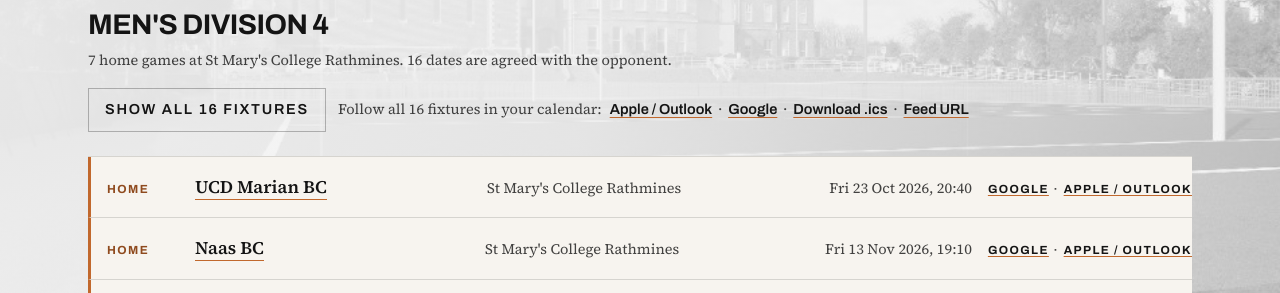
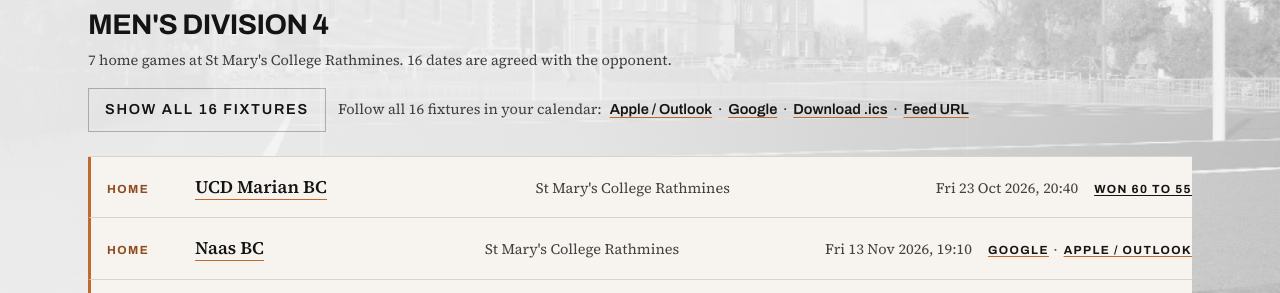
Before and after one commit to iddodi33/rbc-website, a plain HTML site: page fixtures.html in a window 1280 px wide. Shown: the part 482-775 px from the top of the page. Drawn offline with Linux system fonts and the light colour scheme.

Commit message:
Add result: D6 r3 v Tolka Rovers Eclipse, show played scores on fixtures page

```diff
--- a/css/layout.css
+++ b/css/layout.css
@@ -1193,6 +1193,17 @@
   color: var(--text-muted);        /* 6.9:1 on paper */
 }
 
+/* A played row shows the score in the status slot, linked to the results
+   page. Win or Loss is spelled out as a word, never colour alone. */
+.fixture--played .fixture__status {
+  color: var(--text);
+}
+.fixture__result-link {
+  color: inherit;
+  text-decoration: underline;
+  text-underline-offset: 0.2em;
+}
+
 /* The calendar links take the status slot on a confirmed row, in the same
    caps styling as the badge they replace. */
 .fixture__cal {
--- a/fixtures.html
+++ b/fixtures.html
@@ -297,12 +297,32 @@
         return;
       }
 
+      /* Played games: results.json is optional here. If it fails to load the
+         page renders exactly as before, with no played state. Linked to a
+         fixture by division id and round, the same key scripts/checkresults.js
+         enforces. */
+      var RESULTS = {};
+
+      var resultsReq = fetch("results.json", { cache: "no-cache" })
+        .then(function (response) { return response.ok ? response.json() : null; })
+        .then(function (data) {
+          ((data && data.results) || []).forEach(function (r) {
+            if (r && r.final && typeof r.final.rbc === "number" && typeof r.final.opponent === "number") {
+              RESULTS[r.division + "/" + r.round] = r;
+            }
+          });
+        })
+        .catch(function () { /* no played state */ });
+
       fetch("fixtures.json", { cache: "no-cache" })
         .then(function (response) {
           if (!response.ok) {
             throw new Error("HTTP " + response.status);
           }
           return response.json();
+        })
+        .then(function (data) {
+          return resultsReq.then(function () { return data; });
         })
         .then(render)
         .catch(function () {
@@ -352,7 +372,7 @@
         return /^\d{2}:\d{2}$/.test(String(t)) ? String(t) : null;
       }
 
-      function row(fixture, divisionLabel) {
+      function row(fixture, divisionLabel, divisionId) {
         var isHome = fixture.home === true;
         var dateText = fixture.date ? formatDate(fixture.date) : null;
         var timeText = fixture.time ? formatTime(fixture.time) : null;
@@ -393,13 +413,24 @@
            slot the club offered that has not been answered, so it is marked
            on the row itself and not only in the note above the list. */
         var isConfirmed = fixture.status === "confirmed";
-        li.className += isConfirmed ? " fixture--confirmed" : " fixture--provisional";
+        var played = RESULTS[divisionId + "/" + fixture.round];
+        li.className += played ? " fixture--played" : isConfirmed ? " fixture--confirmed" : " fixture--provisional";
 
         /* A confirmed fixture offers itself as a calendar event in the status
            slot; a provisional one still says so, since a date that moves is
            worse in a calendar than on a page. */
-        var ev = isConfirmed ? icsEvent(fixture, divisionLabel) : null;
-        if (ev) {
+        var ev = isConfirmed && !played ? icsEvent(fixture, divisionLabel) : null;
+        if (played) {
+          var won = played.final.rbc > played.final.opponent;
+          var lost = played.final.rbc < played.final.opponent;
+          var pl = el("span", "fixture__status fixture__played");
+          pl.appendChild(label("Result: "));
+          var pa = el("a", "fixture__result-link",
+            (won ? "Won " : lost ? "Lost " : "Drew ") + played.final.rbc + " to " + played.final.opponent);
+          pa.href = "results.html#" + divisionId;
+          pl.appendChild(pa);
+          li.appendChild(pl);
+        } else if (ev) {
           /* Two ways in: Google opens a pre-filled event in one tap; the
              .ics file is what Apple Calendar and Outlook open natively. */
           var cal = el("span", "fixture__status fixture__cal");
@@ -522,7 +553,7 @@
            it hides the away rows in place. */
         var list = el("ul", "fixture-list is-home-only");
         list.id = titleId + "-list";
-        fixtures.slice().sort(byDate).forEach(function (f) { list.appendChild(row(f, division.label || "")); });
+        fixtures.slice().sort(byDate).forEach(function (f) { list.appendChild(row(f, division.label || "", division.id)); });
 
         var toggle = el("button", "fixtures-toggle");
         toggle.type = "button";
--- a/results.json
+++ b/results.json
@@ -187,6 +187,41 @@
           { "kit": 20, "pts": 3 }
         ]
       }
+    },
+    {
+      "division": "d6",
+      "round": 3,
+      "date": "2026-11-06",
+      "time": "20:40",
+      "venue": "St Mary's College Rathmines",
+      "opponent": "Tolka Rovers Eclipse",
+      "home": true,
+      "verified": true,
+      "quarters": {
+        "opponent": [11, 3, 8, 9],
+        "rbc": [9, 5, 12, 12]
+      },
+      "final": { "opponent": 31, "rbc": 38 },
+      "boxscore": {
+        "rbc": [
+          { "kit": 21, "player": "Fergal Dunne",   "pts": 16 },
+          { "kit": 6,  "player": "Ciarán Darcy",   "pts": 8 },
+          { "kit": 18, "player": "Daniel Logan",   "pts": 6 },
+          { "kit": 15, "player": "Sean Dunne",     "pts": 4 },
+          { "kit": 14, "player": "David Fennelly", "pts": 2 },
+          { "kit": 30, "player": "Josh Ramsden",   "pts": 2 }
+        ],
+        "opponent": [
+          { "kit": 10, "pts": 10 },
+          { "kit": 41, "pts": 5 },
+          { "kit": 15, "pts": 4 },
+          { "kit": 78, "pts": 3 },
+          { "kit": 43, "pts": 3 },
+          { "kit": 2,  "pts": 2 },
+          { "kit": 40, "pts": 2 },
+          { "kit": 94, "pts": 2 }
+        ]
+      }
     }
   ]
 }
```
